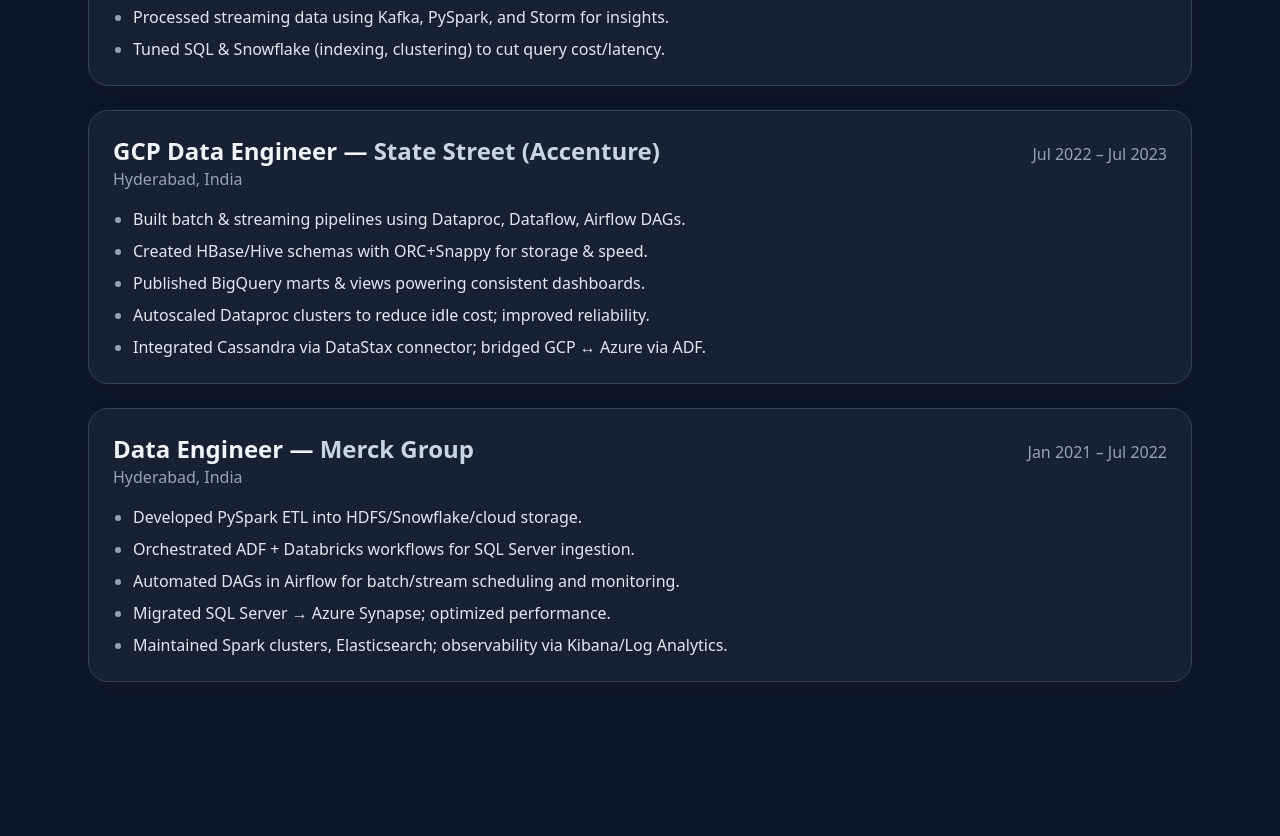
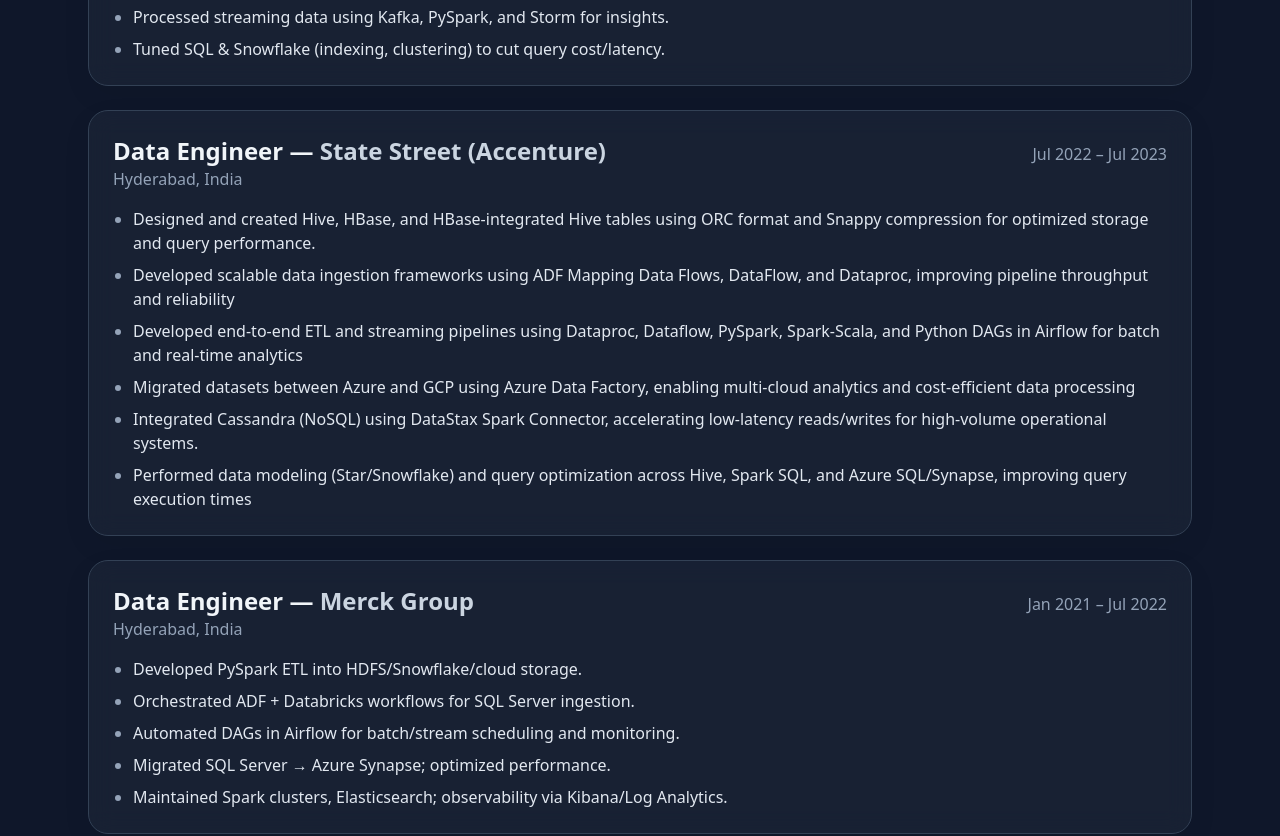
Before and after one commit to riyaz04032001/riyaz-portfolio, a Next.js app: page / in a window 1280 px wide. Shown: the part 2960-3796 px from the top of the page. Built offline with nearby package versions, Linux system fonts and the light colour scheme.

Commit message:
changed mail

```diff
--- a/app/(site)/components/Contact.tsx
+++ b/app/(site)/components/Contact.tsx
@@ -5,10 +5,10 @@
         <h2 className="mb-6">Contact</h2>
         <div className="card p-6">
           <p className="text-slate-300">
-            Email: <a href="mailto:riyaz.d1604@gmail.com">riyaz.d1604@gmail.com</a>
+            Email: <a href="mailto:driyaz0401@gmail.com">driyaz0401@gmail.com</a>
           </p>
           <p className="text-slate-300 mt-2">
-            LinkedIn: <a href="https://www.linkedin.com/in/DudekulaRiyaz4" target="_blank" rel="noreferrer">/in/DudekulaRiyaz4</a>
+            LinkedIn: <a href="www.linkedin.com/in/driyaz0401" target="_blank" rel="noreferrer">/in/DudekulaRiyaz4</a>
           </p>
           <p className="text-slate-400 mt-2">Kansas, USA</p>
         </div>
--- a/app/(site)/components/Experience.tsx
+++ b/app/(site)/components/Experience.tsx
@@ -39,14 +39,17 @@
   {
     company: "State Street (Accenture)",
     location: "Hyderabad, India",
-    title: "GCP Data Engineer",
+    title: "Data Engineer",
     period: "Jul 2022 – Jul 2023",
     bullets: [
-      "Built batch & streaming pipelines using Dataproc, Dataflow, Airflow DAGs.",
-      "Created HBase/Hive schemas with ORC+Snappy for storage & speed.",
-      "Published BigQuery marts & views powering consistent dashboards.",
-      "Autoscaled Dataproc clusters to reduce idle cost; improved reliability.",
-      "Integrated Cassandra via DataStax connector; bridged GCP ↔ Azure via ADF."
+      "Designed and created Hive, HBase, and HBase-integrated Hive tables using ORC format and Snappy compression for optimized storage and query performance.",
+      "	Developed scalable data ingestion frameworks using ADF Mapping Data Flows, DataFlow, and Dataproc, improving pipeline throughput and reliability",
+"Developed end-to-end ETL and streaming pipelines using Dataproc, Dataflow, PySpark, Spark-Scala, and Python DAGs in Airflow for batch and real-time analytics",
+"	Migrated datasets between Azure and GCP using Azure Data Factory, enabling multi-cloud analytics and cost-efficient data processing",
+"	Integrated Cassandra (NoSQL) using DataStax Spark Connector, accelerating low-latency reads/writes for high-volume operational systems.",
+"Performed data modeling (Star/Snowflake) and query optimization across Hive, Spark SQL, and Azure SQL/Synapse, improving query execution times"
+
+
     ]
   },
   {
```
